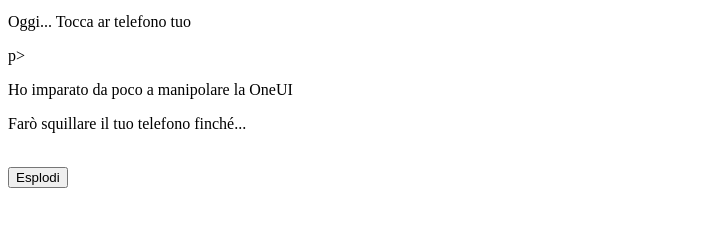
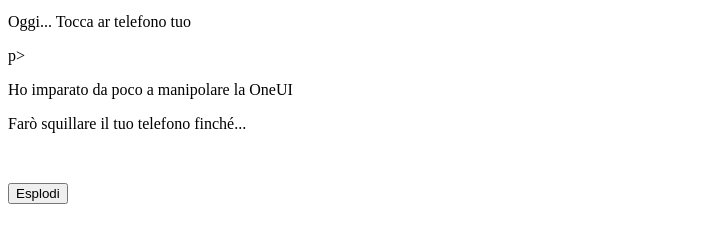
Before and after one commit to riffy36-wii/antifurto-maledetto-samsung, a plain HTML site: page index.html in a window 1280 px wide. Shown: the part 87-330 px from the top of the page, without its empty margins (0-715 px from the left). Drawn offline with Linux system fonts and the light colour scheme.

Commit message:
Update index.html

```diff
--- a/index.html
+++ b/index.html
@@ -8,7 +8,7 @@
 <p>Ho imparato da poco a manipolare la OneUI</p>
 <p>Farò squillare il tuo telefono finché...</p>
 <br>
-<button onclick="document.getElementById('autorizz').showModal()">Esplodi</button>
+<p><button onclick="document.getElementById('autorizz').showModal()">Esplodi</button></p>
 
 <dialog onclick=this.close() id=autorizz aria-label='Richiesta di autorizzazione'>
 <p role=alert>Consentire all'app %s di Riproduci audio sistema?</p>
```
